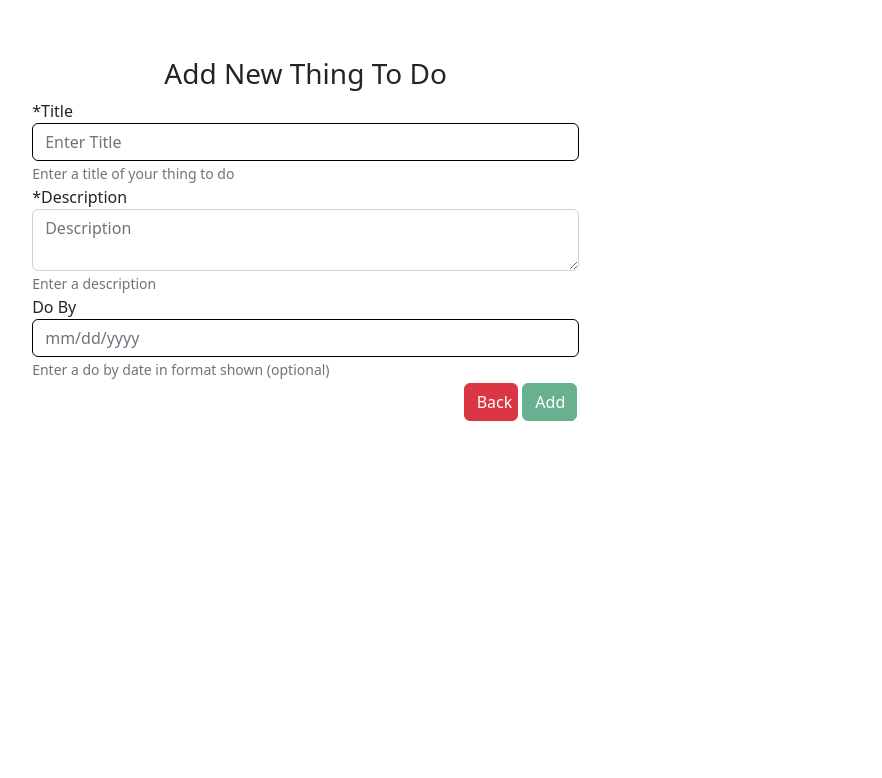
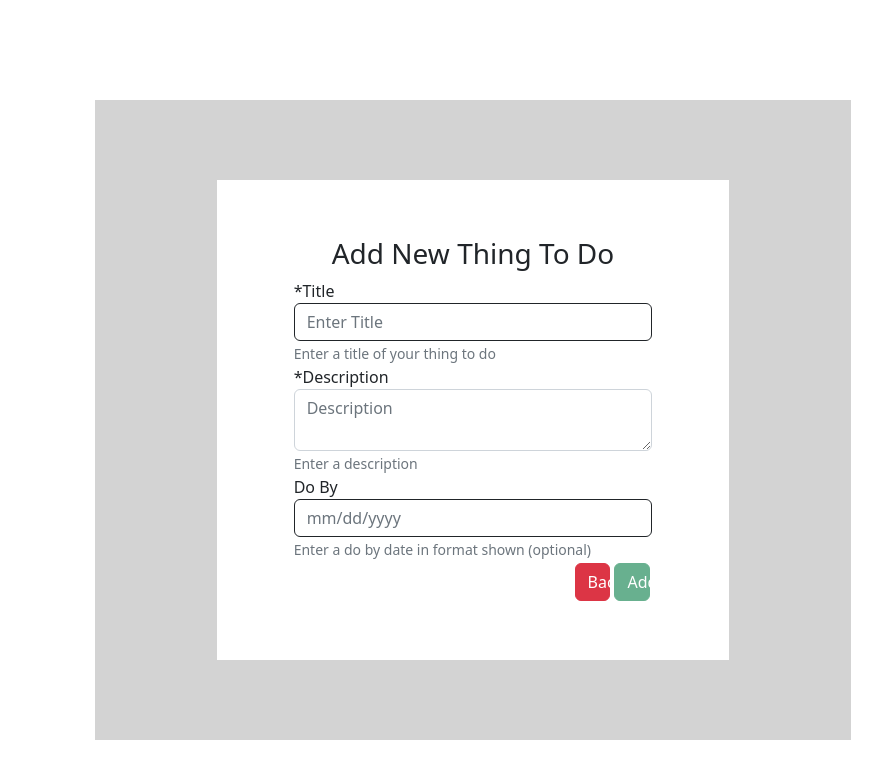
Before and after one commit to JamisonMcq/ToDoList, an Angular app in the folder frontend/todolist/: page /add in a window 1280 px wide. Shown: the top 778 px of the page, without its empty margins (167-1049 px from the left). Built offline with nearby package versions, Linux system fonts and the light colour scheme.

Commit message:
Edit Button

```diff
--- a/frontend/todolist/src/app/additem/additem.component.css
+++ b/frontend/todolist/src/app/additem/additem.component.css
@@ -1,7 +1,6 @@
 input {
   width: 100%;
-
-  border: 1px solid black;
+  border: 1px solid;
 }
 #item-form {
   display: flex;
@@ -10,6 +9,7 @@ input {
   align-items: center;
   min-height: 60vh;
   width: 70%;
+  background-color: white;
 
 
   /* margin: auto; */
@@ -21,8 +21,20 @@ input {
 .form-group{
   width: 70%;
 }
-.card {
-  border: none;
+.container {
+  display: flex;
+  flex-direction: column;
+  justify-content: center;
+  align-items: center;
+  min-height: 80vh;
+  width: 70%;
+  background-color: lightgray;
+}
+.parent{
+  display: flex;
+  justify-content: center;
+  margin: 100px;
+  /* border: 500px; */
 }
 .btn{
   /* display: flex; */
--- a/frontend/todolist/src/app/additem/additem.component.html
+++ b/frontend/todolist/src/app/additem/additem.component.html
@@ -1,4 +1,5 @@
-<div class="container">
+<div class="parent">
+  <div class="container">
   <form [formGroup]="addItemForm" id="item-form">
     <h3 class="text-center"> Add New Thing To Do </h3>
     <div class="form-group">
@@ -32,4 +33,5 @@
     </div>
   </form>
 
+  </div>
 </div>
--- a/frontend/todolist/src/app/app.component.html
+++ b/frontend/todolist/src/app/app.component.html
@@ -1,3 +1,3 @@
-<!DOCTYPE html>
-<html lang="en">
+<div>
 <router-outlet></router-outlet>
+</div>
--- a/frontend/todolist/src/app/listitem/listitem.component.css
+++ b/frontend/todolist/src/app/listitem/listitem.component.css
@@ -3,12 +3,14 @@
   flex-direction: column;
   justify-content: center;
   align-items: center;
-  min-height: 60vh;
+  min-height: 80vh;
   width: 70%;
+  background-color: lightgray;
 }
 .card{
-  width: 75%;
+  width: 90%;
   border: none;
+  height: 70%;
 }
 .card-body {
   padding: 10px;
@@ -17,10 +19,19 @@
 .btn {
   display: flex;
   align-items:left;
-  width: 9%;
+  width: 15%;
   justify-content: center;
   margin-left: auto;
   margin-right: 2%;
   margin-bottom: 2%;
+}
+.parent {
+  display: flex;
+  justify-content: center;
+  margin: 100px;
+  /* border: 500px; */
+}
 
+.btn-danger {
+  width: 70%;
 }
--- a/frontend/todolist/src/app/listitem/listitem.component.html
+++ b/frontend/todolist/src/app/listitem/listitem.component.html
@@ -1,4 +1,4 @@
-
+<div class="parent">
     <div class="container">
       <h3 class="text-center"> To do List</h3>
       <div class="card">
@@ -14,6 +14,7 @@
                 <td>{{list.title}}</td>
                 <td>{{list.description}}</td>
                 <td>{{list.doBy}}</td>
+                <td><button class="btn btn-danger" (click)="onDeleteItem(list.id)"> Delete </button> </td>
               </tr>
             </tbody>
           </table>
@@ -21,3 +22,4 @@
         <button type="button" class="btn btn-success" (click)="btnClick();">Add</button>
       </div>
     </div>
+</div>
--- a/frontend/todolist/src/app/listitem/listitem.component.ts
+++ b/frontend/todolist/src/app/listitem/listitem.component.ts
@@ -16,13 +16,23 @@ export class ListitemComponent implements OnInit {
   ) {}
 
   ngOnInit(): void {
+    this.fetchData();
+  }
+
+  btnClick = () => {
+    this.router.navigate(['add']);
+  };
+
+  onDeleteItem(id: number) {
+    this.listService.deleteItem(id).subscribe(() => {
+      this.fetchData();
+    });
+  }
+
+  fetchData() {
     this.listService.getList().subscribe((data: ListItem[]) => {
       console.log(data);
       this.listitem = data;
     });
   }
-
-  btnClick = () => {
-    this.router.navigate(['add']);
-  };
 }
--- a/frontend/todolist/src/app/model/list-item.ts
+++ b/frontend/todolist/src/app/model/list-item.ts
@@ -1,10 +1,11 @@
 export class ListItem {
-  // id: number | undefined;
+  id: number;
   title: string;
   description: string;
   doBy: string;
 
-  constructor(title: string, description: string, doBy: string) {
+  constructor(id: number, title: string, description: string, doBy: string) {
+    this.id = id;
     this.title = title;
     this.description = description;
     this.doBy = doBy;
--- a/frontend/todolist/src/app/service/list-service.service.ts
+++ b/frontend/todolist/src/app/service/list-service.service.ts
@@ -9,10 +9,15 @@ import { Observable } from 'rxjs';
 export class ListServiceService {
   private listUrl = 'http://localhost:1234/api/list';
   private addUrl = 'http://localhost:1234/api/new';
+  private deleteUrl = 'http://localhost:1234/api';
 
   constructor(private http: HttpClient) {}
 
   getList(): Observable<ListItem[]> {
     return this.http.get<ListItem[]>(`${this.listUrl}`);
   }
+
+  deleteItem(id: number): Observable<any> {
+    return this.http.delete(`${this.deleteUrl}/${id}`);
+  }
 }
```
Also changed, not shown: frontend/todolist/src/app/additem/additem.component.ts (+0 -10 lines), 2 other files (tests, documents, lock files or other folders). Lines whose indentation alone changed are shown as unchanged.
